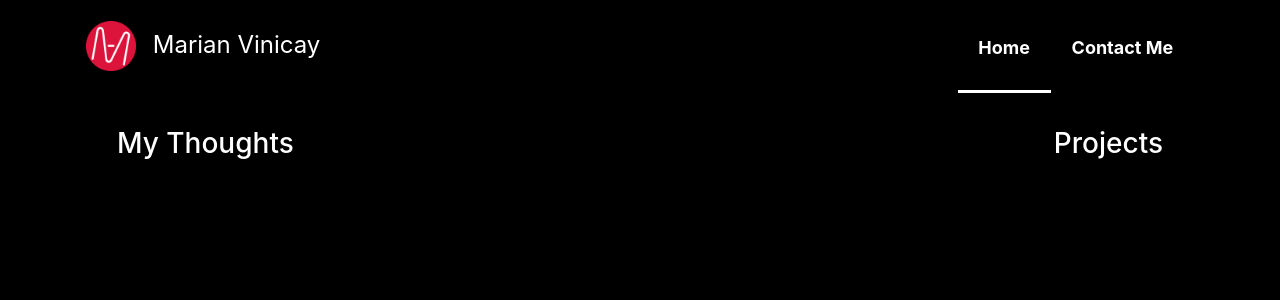
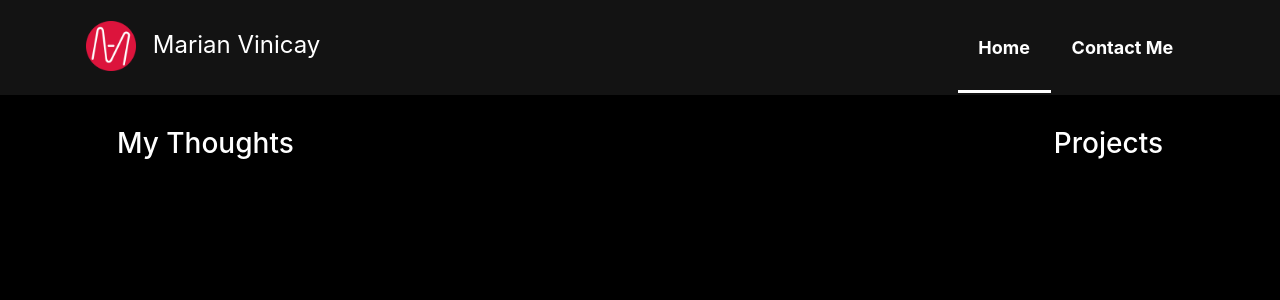
Before and after one commit to marianvinicay/UoB-bridging_coursework, a Django app: page / in a window 1280 px wide. Shown: the top 300 px of the page. Run offline with Django 3.2, Linux system fonts and the light colour scheme; data that the repository does not hold is empty; some libraries are stand-ins or nearby versions.

Commit message:
CSS tweaks

```diff
--- a/marvin/static/css/marvin.css
+++ b/marvin/static/css/marvin.css
@@ -50,7 +50,7 @@ p {
 
 .header-dark-background,
 .navbar-dark {
-    background-color: black;
+    background-color: #131313;
 }
 
 .navbar-dark .navbar-toggler-icon {
```
